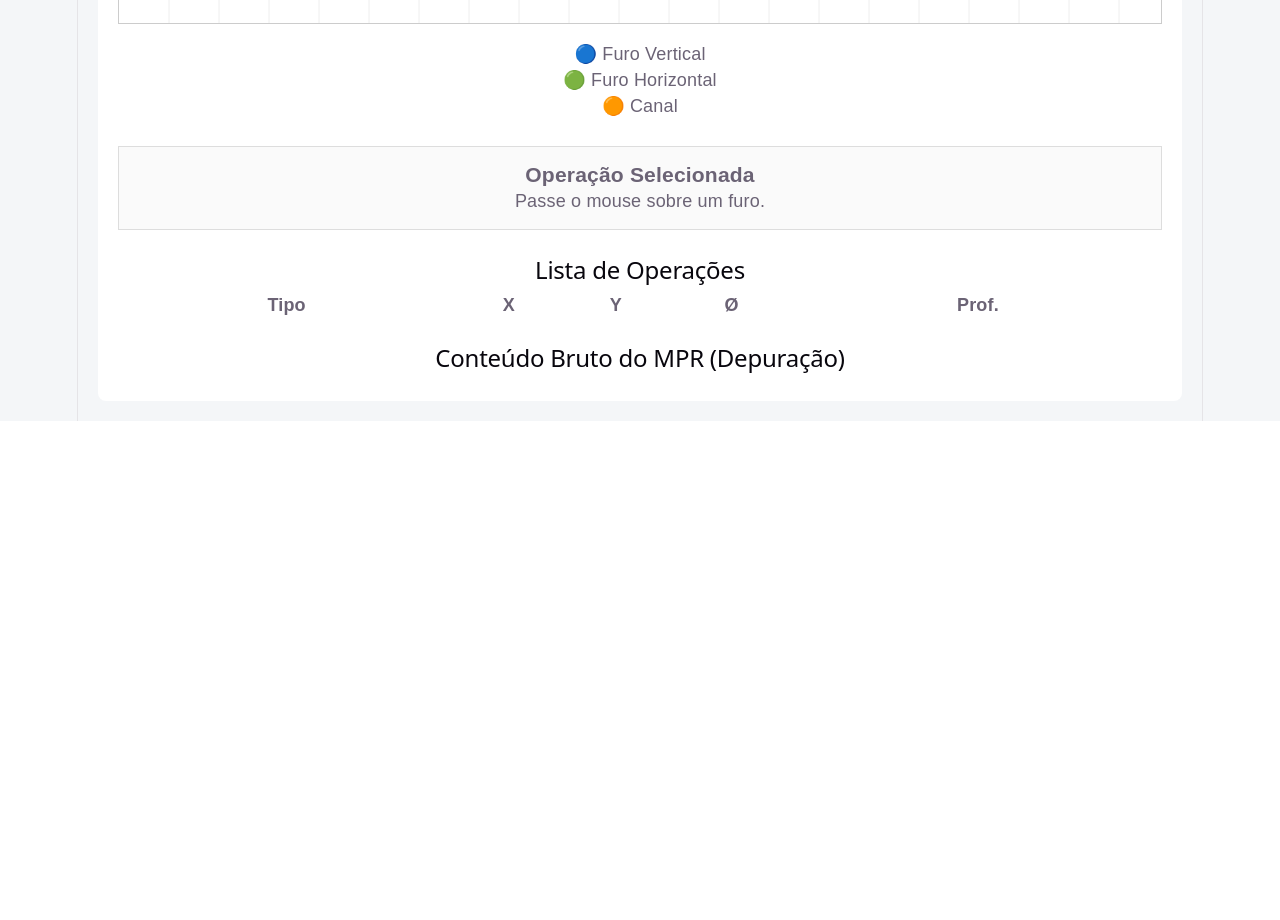
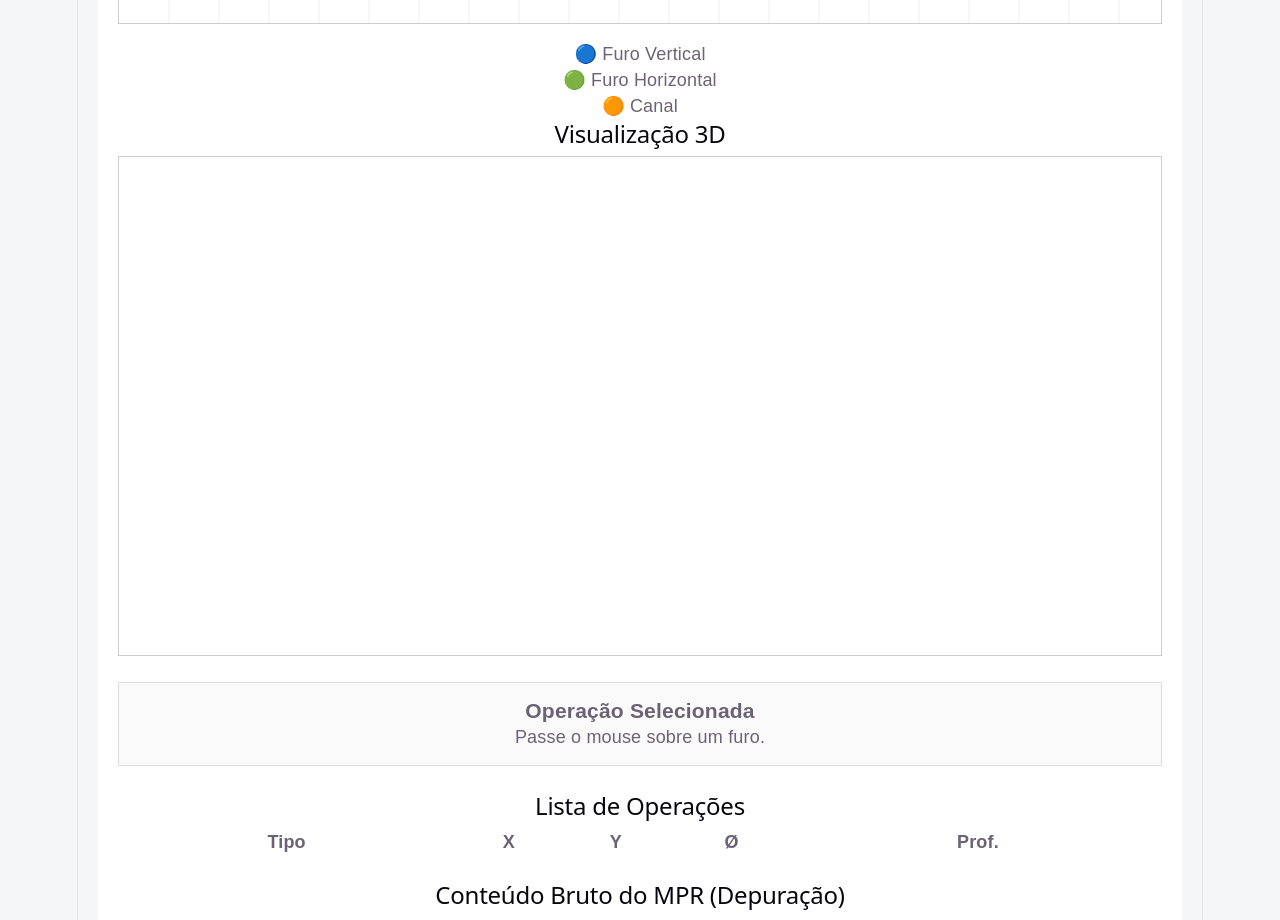
Before and after one commit to leandro678/mpr-viewer-web, a React (Vite) app in the folder frontend/: page / in a window 1280 px wide. Shown: the part 1220-2140 px from the top of the page. Before the commit the page ends 1641 px from the top, so only its background shows below. Built offline with nearby package versions, Linux system fonts and the light colour scheme.

Commit message:
Implementa primeira visualizacao 3D da peca

```diff
--- a/frontend/src/components/Board3d.tsx
+++ b/frontend/src/components/Board3d.tsx
@@ -0,0 +1,57 @@
+import { Canvas } from "@react-three/fiber";
+import { OrbitControls } from "@react-three/drei";
+
+type Props = {
+  length: number;
+  width: number;
+  thickness: number;
+};
+
+function Board3D({
+  length,
+  width,
+  thickness
+}: Props) {
+
+  const scale = 0.01;
+
+  return (
+    <Canvas
+      camera={{
+        position: [8, 6, 8],
+        fov: 50
+      }}
+      style={{
+        height: "500px",
+        border: "1px solid #ccc"
+      }}
+    >
+
+      <ambientLight intensity={1} />
+
+      <directionalLight
+        position={[5, 5, 5]}
+        intensity={2}
+      />
+
+      <mesh>
+        <boxGeometry
+          args={[
+            length * scale,
+            thickness * scale,
+            width * scale
+          ]}
+        />
+
+        <meshStandardMaterial
+          color="#d2b48c"
+        />
+      </mesh>
+
+      <OrbitControls />
+
+    </Canvas>
+  );
+}
+
+export default Board3D;
--- a/frontend/src/pages/Home.tsx
+++ b/frontend/src/pages/Home.tsx
@@ -11,6 +11,7 @@ import {
   extractComponents
 } from "../services/mprParser";
 import Board2D from "../components/Board2D";
+import Board3D from "../components/Board3D";
 
 function Home() {
   const [fileName, setFileName] = useState("");
@@ -93,6 +94,9 @@ const handleFileLoaded = (
 
   const boardWidth =
     Number(dimensions.width) || 0;
+
+  const boardThickness =
+   Number(dimensions.thickness) || 0;
 
   const [selectedOperation] = useState<any>(null);
 
@@ -235,6 +239,14 @@ const handleFileLoaded = (
 
         </div>
 
+        <h2>Visualização 3D</h2>
+
+          <Board3D
+            length={boardLength}
+            width={boardWidth}
+            thickness={boardThickness}
+          />
+
         <br />
 
         <div
```
